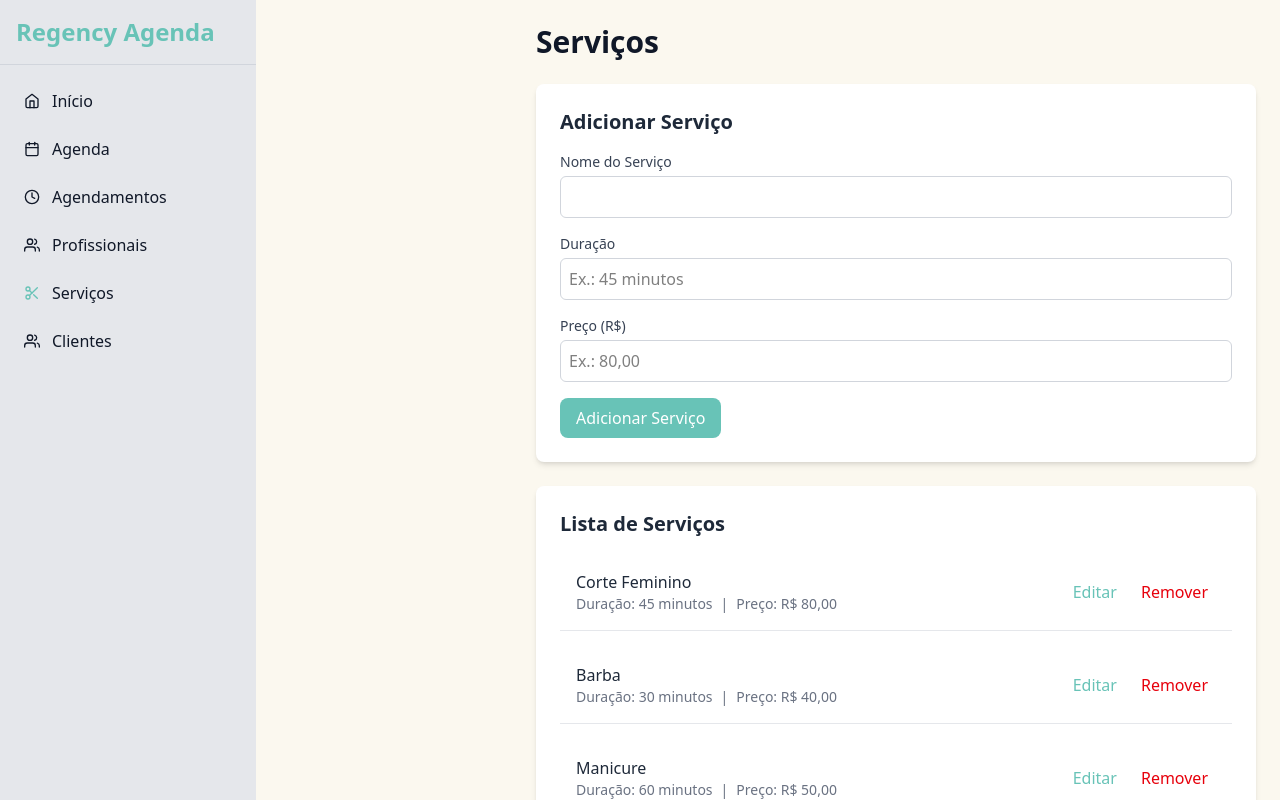
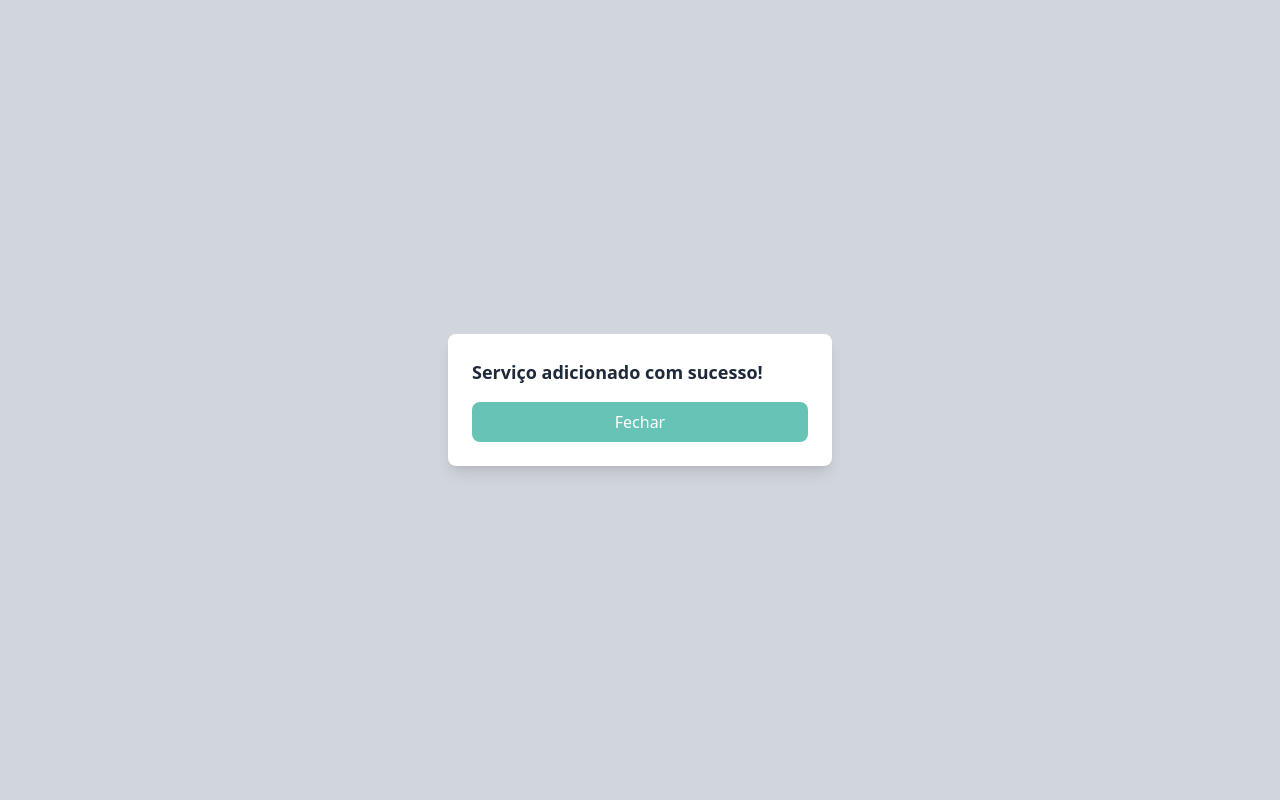
Before and after one commit to malopez23/regency-agenda, a React (Vite) app: page /services in a window 1280 px wide. Both pictures are taken after typing "Sample", "Sample", "Sample" into the empty fields and a click on the button "Adicionar Serviço". Shown: the top 800 px of the page. Built offline with nearby package versions, Linux system fonts and the light colour scheme.

Commit message:
Implementando modal no services.jsx

```diff
--- a/src/pages/Services.jsx
+++ b/src/pages/Services.jsx
@@ -11,6 +11,8 @@ const Services = () => {
   // Estado para o formulário de adicionar/editar
   const [formData, setFormData] = useState({ id: null, name: "", duration: "", price: "" });
   const [isEditing, setIsEditing] = useState(false);
+  // Estado para controlar o modal
+  const [showModal, setShowModal] = useState(false);
 
   // Função para adicionar ou editar um serviço
   const handleSubmit = (e) => {
@@ -35,6 +37,8 @@ const Services = () => {
       };
       setServices([...services, newService]);
     }
+    // Mostrar o modal após o envio
+    setShowModal(true);
     setFormData({ id: null, name: "", duration: "", price: "" });
   };
 
@@ -113,6 +117,23 @@ const Services = () => {
         </form>
       </div>
 
+      {/* Modal de Confirmação */}
+      {showModal && (
+        <div className="fixed inset-0 h-screen bg-gray-300 bg-opacity-30 flex items-center justify-center z-[60]">
+          <div className="bg-white p-6 rounded-lg shadow-lg max-w-sm w-full">
+            <h3 className="text-lg font-semibold text-gray-800 mb-4">
+              Serviço adicionado com sucesso!
+            </h3>
+            <button
+              onClick={() => setShowModal(false)}
+              className="bg-[#68C3B7] text-white px-4 py-2 rounded-lg hover:bg-[#5aa89d] transition-colors w-full"
+            >
+              Fechar
+            </button>
+          </div>
+        </div>
+      )}
+
       {/* Lista de Serviços */}
       <div className="bg-white p-6 rounded-lg shadow-md">
         <h2 className="text-xl font-semibold text-gray-800 mb-4">Lista de Serviços</h2>
```
